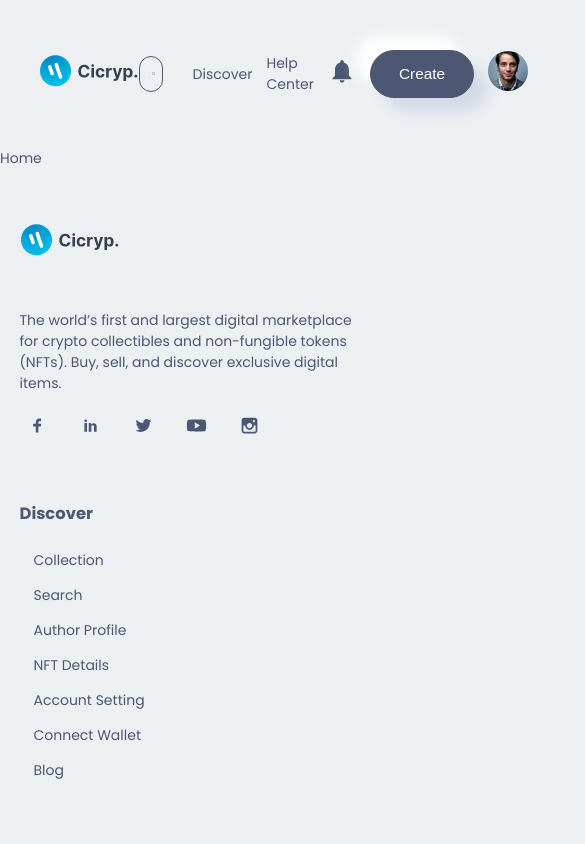
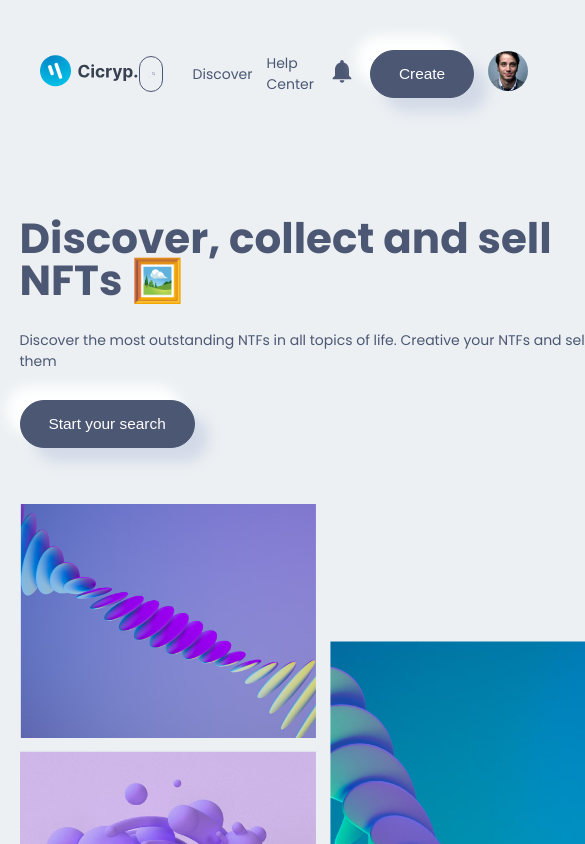
Before and after one commit to Huy-pynok3/Marketplate, a Next.js app: page / in a window 390 px wide. Shown: the top 844 px of the page, 585 px wide, since content can reach past the window. Built offline with nearby package versions, Linux system fonts and the light colour scheme.

Commit message:
feat: add Hero Section

```diff
--- a/src/app/page.js
+++ b/src/app/page.js
@@ -1,8 +1,11 @@
 import React from "react";
+import Style from "@/styles/page.module.css";
+import { HeroSection } from "@/components/componentsindex";
 
 export default function Home() {
   return (
-    <div>Home
+    <div className={Style.homePage}>
+      <HeroSection/>
     </div>
   );
 }
--- a/src/components/Button/Button.jsx
+++ b/src/components/Button/Button.jsx
@@ -1,3 +1,4 @@
+"use client"
 import React from "react";
 
 //INTERNAL IMPORT
--- /dev/null
+++ b/src/components/HeroSection/HeroSection.jsx
@@ -0,0 +1,33 @@
+import React from "react";
+import Image from "next/image";
+
+import Style from "./HeroSection.module.css";
+import { Button } from "@/components/componentsindex";
+import images from "@/img";
+
+const HeroSection = () => {
+    return (
+        <div className={Style.heroSection}>
+            <div className={Style.heroSection_box}>
+                <div className={Style.heroSection_box_left}>
+                    <h1>Discover, collect and sell NFTs 🖼️</h1>
+                    <p>
+                        Discover the most outstanding NTFs in all topics of
+                        life. Creative your NTFs and sell them
+                    </p>
+                    <Button btnName="Start your search" />
+                </div>
+                <div className={Style.heroSection_box_right}>
+                    <Image
+                        src={images.hero}
+                        alt="Hero section"
+                        width={600}
+                        height={600}
+                    />
+                </div>
+            </div>
+        </div>
+    );
+};
+
+export default HeroSection;
--- /dev/null
+++ b/src/components/HeroSection/HeroSection.module.css
@@ -0,0 +1,45 @@
+.heroSection{
+    width: 80%;
+    margin: 3rem auto;
+}
+
+.heroSection_box{
+    display: grid;
+    grid-template-columns: repeat(2, 1fr);
+    gap: 2rem;
+}
+
+.heroSection_box_left{
+    padding-right: 6rem;
+}
+
+.heroSection_box_left h1{
+    font-size: 5rem;
+    line-height: 1;
+}
+
+.heroSection_box_left p{
+    margin-bottom:  2rem;
+}
+
+@media screen and (max-width: 35em) {
+    .heroSection{
+        width: 90%;
+    }
+}
+
+@media screen and (max-width: 55em) {
+    .heroSection_box{
+        grid-template-columns: 1fr;
+        gap: 4rem;
+    }
+
+    .heroSection_box_left{
+        padding-right: 2rem;
+    }
+
+    .heroSection_box_left h1{
+        line-height: 1;
+        font-size: 3rem;
+    }
+}
--- a/src/components/componentsindex.js
+++ b/src/components/componentsindex.js
@@ -1,5 +1,5 @@
 import Button from "./Button/Button";
 import Footer from "./Footer/Footer";
 import NavBar from "./NavBar/NavBar";
-
-export {Button, Footer, NavBar};
+import HeroSection from "./HeroSection/HeroSection";
+export {Button, Footer, NavBar, HeroSection};
```
